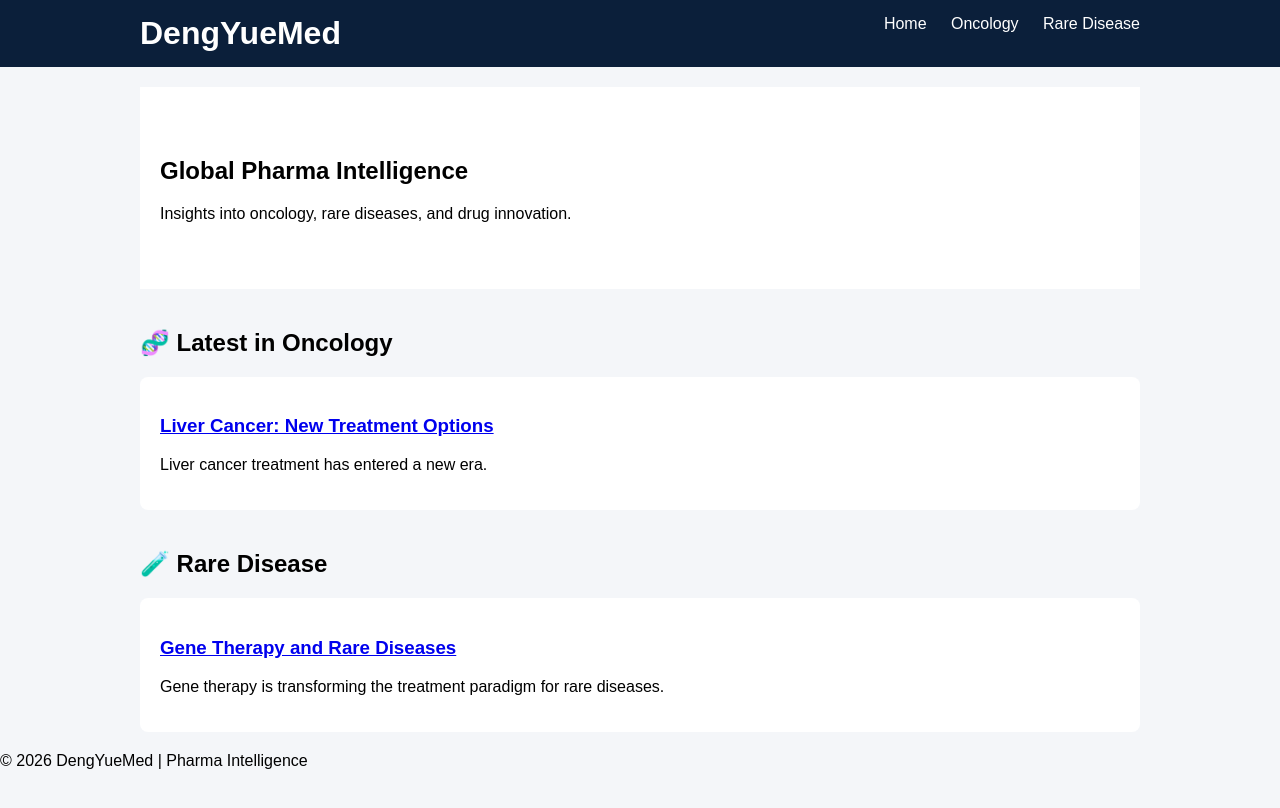
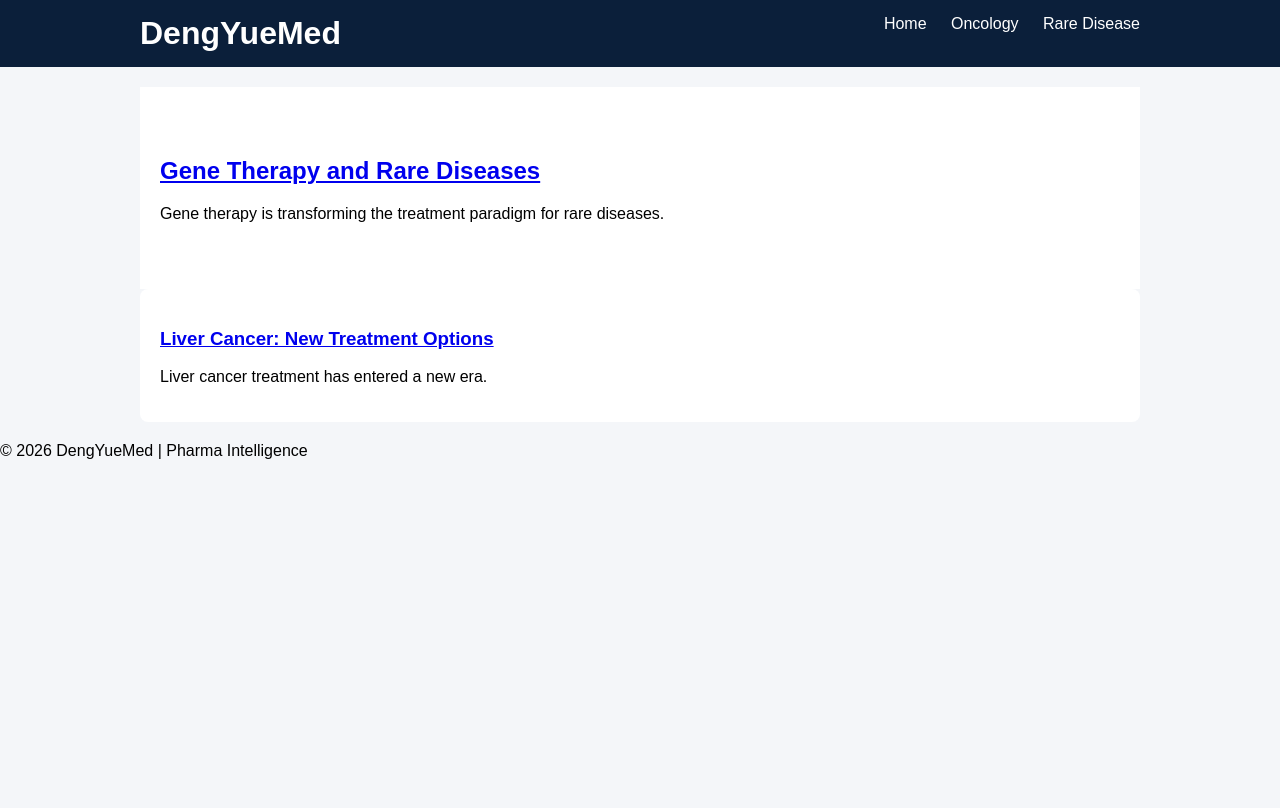
Before and after one commit to hkdengyue/hkdengyue.github.io, a Jekyll site: the page built from index.html, in a window 1280 px wide. Shown: the top 808 px of the page. Built offline with Jekyll 4.4.1, drawn with Linux system fonts in a browser that asks for light colours.

Commit message:
Update index.html

```diff
--- a/index.html
+++ b/index.html
@@ -1,36 +1,19 @@
 ---
 layout: default
-title: DengYueMed | Global Pharma Intelligence
-description: Insights into oncology, rare diseases, drug innovation, and global pharmaceutical trends.
+title: DengYueMed | Pharma Intelligence
 ---
 
-<div class="hero">
-    <h2>Global Pharma Intelligence</h2>
-    <p>Insights into oncology, rare diseases, and drug innovation.</p>
-</div>
+<section class="hero">
+    {% assign first_post = site.posts.first %}
+    <h2><a href="{{ first_post.url }}">{{ first_post.title }}</a></h2>
+    <p>{{ first_post.excerpt }}</p>
+</section>
 
-<div class="section">
-    <h2>🧬 Latest in Oncology</h2>
-
-    {% for post in site.posts %}
-        {% if post.categories contains "oncology" %}
-        <div class="card">
-            <h3><a href="{{ post.url }}">{{ post.title }}</a></h3>
-            <p>{{ post.excerpt }}</p>
-        </div>
-        {% endif %}
+<section class="grid">
+    {% for post in site.posts offset:1 %}
+    <div class="card">
+        <h3><a href="{{ post.url }}">{{ post.title }}</a></h3>
+        <p>{{ post.excerpt }}</p>
+    </div>
     {% endfor %}
-</div>
-
-<div class="section">
-    <h2>🧪 Rare Disease</h2>
-
-    {% for post in site.posts %}
-        {% if post.categories contains "rare-disease" %}
-        <div class="card">
-            <h3><a href="{{ post.url }}">{{ post.title }}</a></h3>
-            <p>{{ post.excerpt }}</p>
-        </div>
-        {% endif %}
-    {% endfor %}
-</div>
+</section>
```
